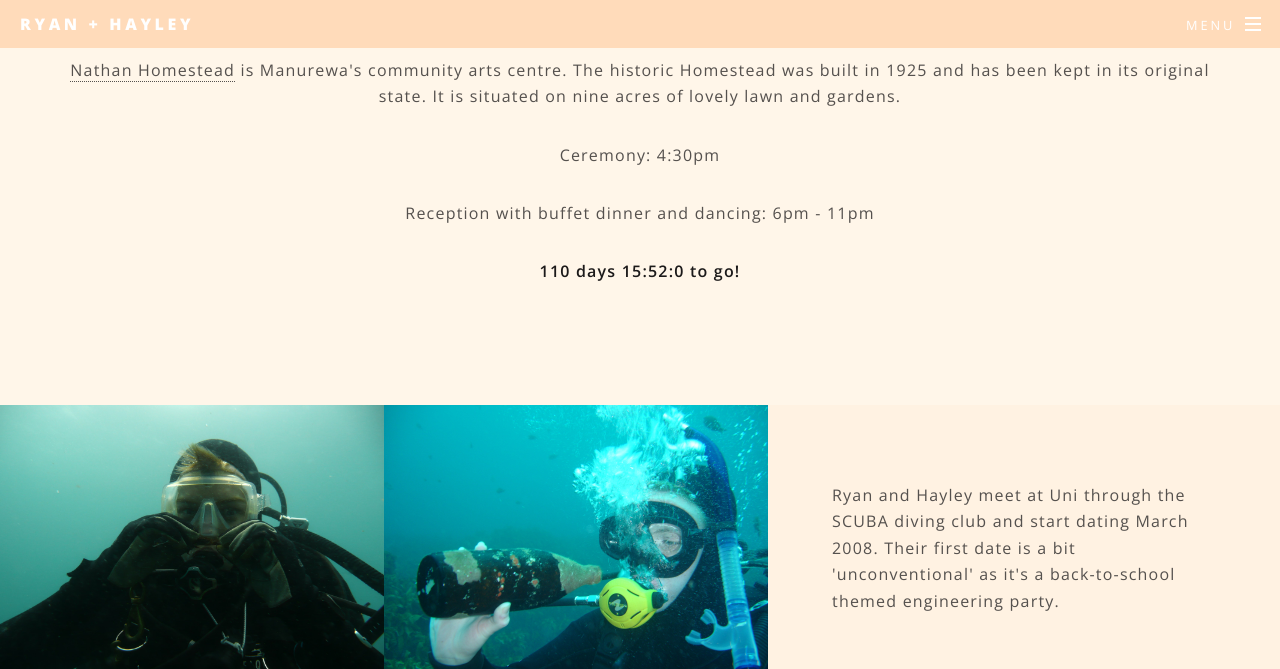
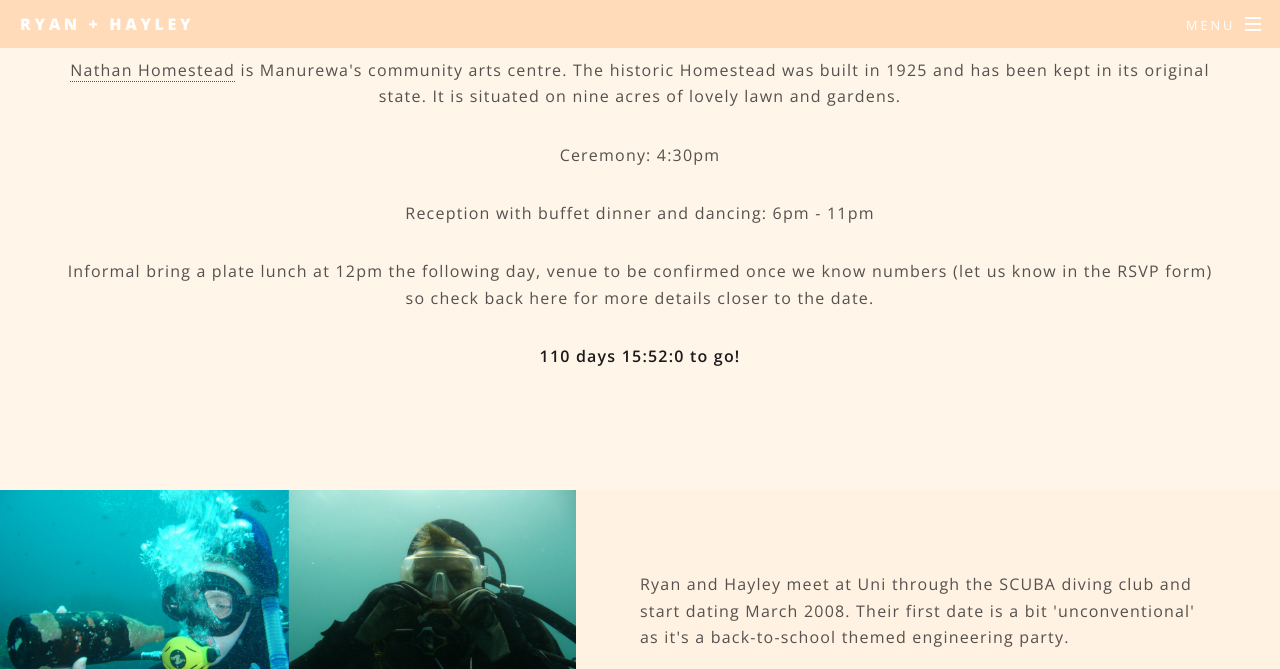
Before and after one commit to ryanmccardle/weddingwebsite, a Jekyll site: the page built from index.html, in a window 1280 px wide and 900 px high, scrolled down 1140 px, cut to the strip 0-669 px from the top of the window. Built offline with Jekyll 4.4.1, drawn with Linux system fonts in a browser that asks for light colours.

Commit message:
Modified pictures

```diff
--- a/_includes/sections/couple.html
+++ b/_includes/sections/couple.html
@@ -1,12 +1,9 @@
 <section class="spotlight">
   <div class="image">
-    <img src="images/pic01a.jpg" alt="" />
+    <img src="images/pic01.jpg" alt="" />
   </div>
   <div class="content">
     <p>Ryan and Hayley meet at Uni through the SCUBA diving club and start dating March 2008. Their first date is a bit 'unconventional' as it's a back-to-school themed engineering party.</p>
-  </div>
-  <div class="image">
-    <img src="images/pic01b.jpg" alt="" />
   </div>
 </section>
 
--- a/_includes/sections/intro.html
+++ b/_includes/sections/intro.html
@@ -11,6 +11,8 @@
   <p>Ceremony: 4:30pm</p>
 
   <p>Reception with buffet dinner and dancing: 6pm - 11pm</p>
+
+  <p>Informal bring a plate lunch at 12pm the following day, venue to be confirmed once we know numbers (let us know in the RSVP form) so check back here for more details closer to the date.</p>
 
   	<!--
     <h2>Come party with us in Lawrence!</h2>
```
Also changed, not shown: images/pic01.jpg (added), images/pic04.jpg.
